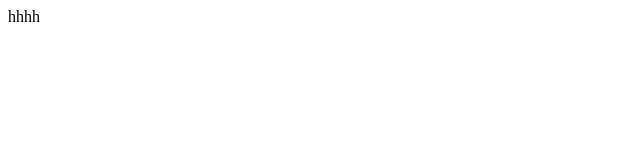
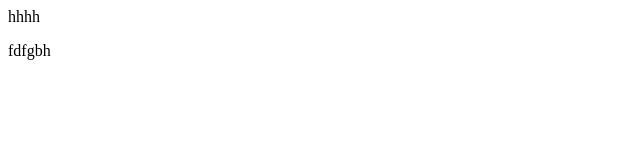
Before and after one commit to hetvi2819/practice, a plain HTML site: page index.html in a window 1280 px wide. Shown: the full height of the page, 0-640 px from the left. Drawn offline with Linux system fonts and the light colour scheme.

Commit message:
Update index.html

```diff
--- a/index.html
+++ b/index.html
@@ -1,5 +1,6 @@
 <html>
 <body>
 hhhh
+  <p>fdfgbh</p>
 </body>
 </html>
```
